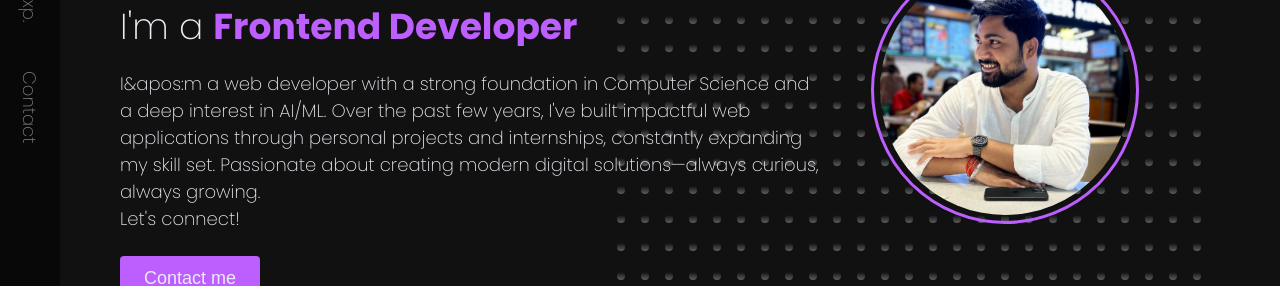
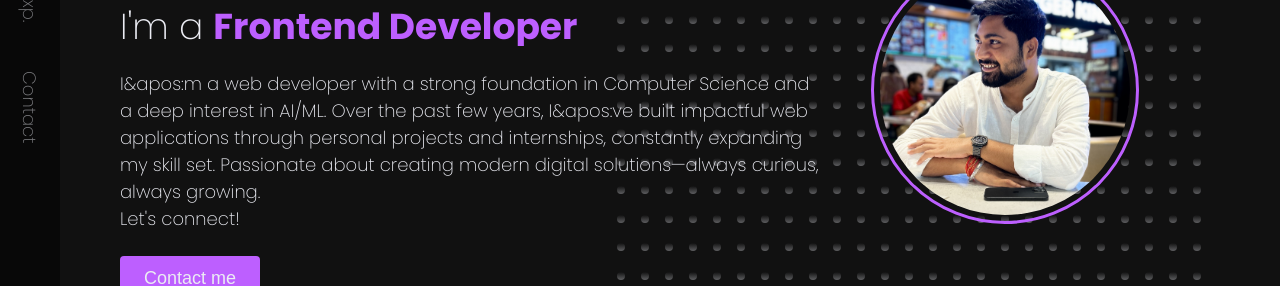
Before and after one commit to abhisheksaxenaAS/Portfolio-1.0, a Next.js app: page / in a window 1280 px wide. Shown: the part 324-610 px from the top of the page. Built offline with nearby package versions, Linux system fonts and the light colour scheme.

Commit message:
Update Hero.tsx
fixed &apos error

```diff
--- a/components/home/hero/Hero.tsx
+++ b/components/home/hero/Hero.tsx
@@ -26,7 +26,7 @@ export const Hero = () => {
 
           <Reveal>
             <p className={styles.aboutCopy}>
-              I&apos:m a web developer with a strong foundation in Computer Science and a deep interest in AI/ML. Over the past few years, I've built impactful web applications through personal projects and internships, constantly expanding my skill set. Passionate about creating modern digital solutions—always curious, always growing.
+              I&apos:m a web developer with a strong foundation in Computer Science and a deep interest in AI/ML. Over the past few years, I&apos:ve built impactful web applications through personal projects and internships, constantly expanding my skill set. Passionate about creating modern digital solutions—always curious, always growing.
               <br />Let&apos;s connect!
             </p>
           </Reveal>
```
